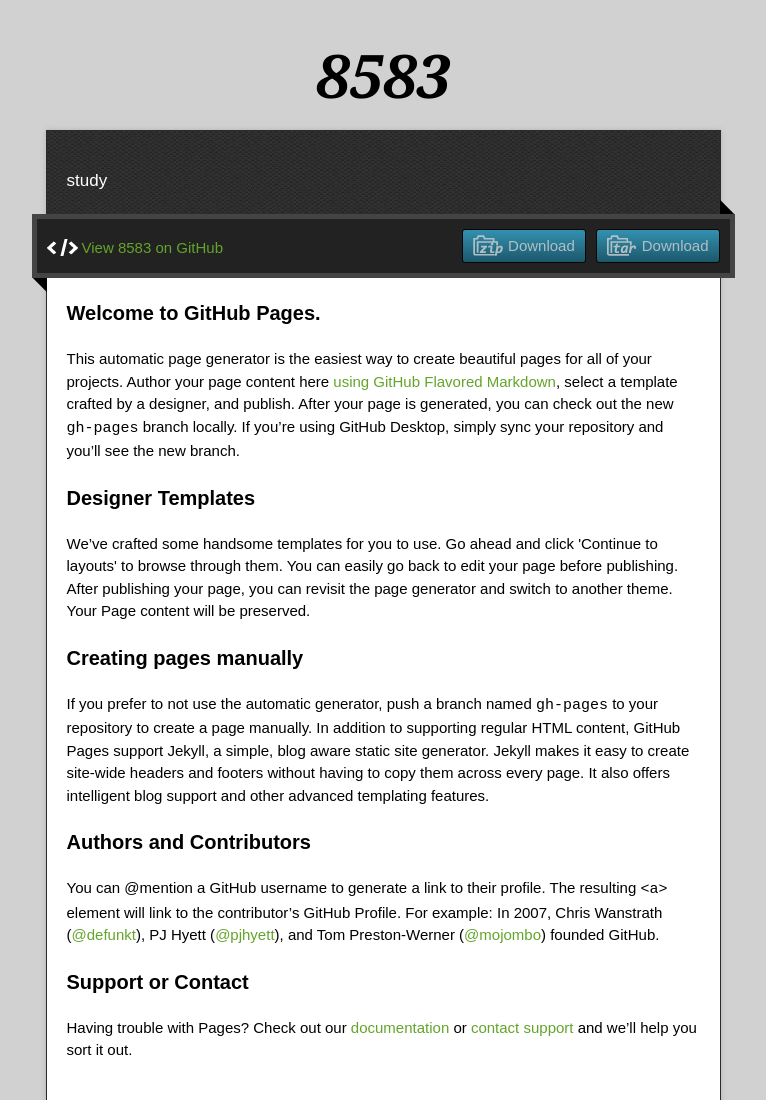
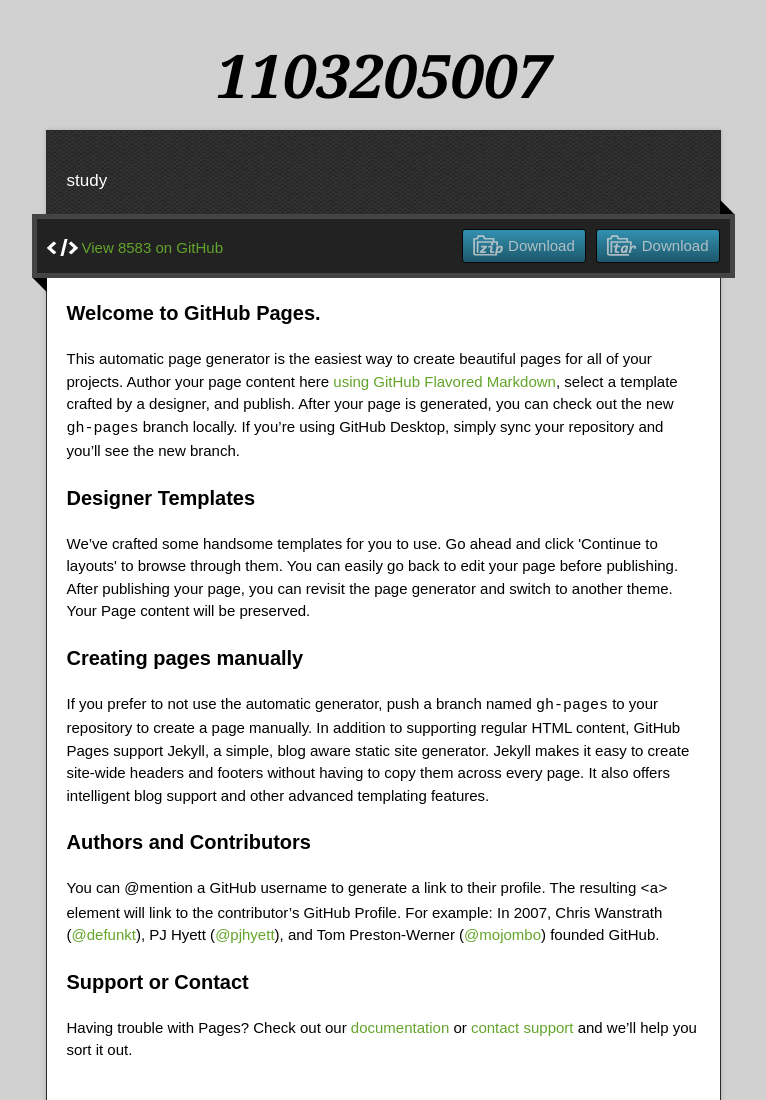
Before and after one commit to 778889/8583, a plain HTML site: page index.html in a window 1280 px wide. Shown: the top 1100 px of the page, without its empty margins (257-1023 px from the left). Drawn offline with nearby package versions, Linux system fonts and the light colour scheme.

Commit message:
Update index.html

```diff
--- a/index.html
+++ b/index.html
@@ -3,6 +3,17 @@
 <!-- Follow him for fun. http://twitter.com/jonrohan. Tail his code on https://github.com/jonrohan -->
 <html>
 <head>
+
+
+
+
+
+
+
+
+
+
+
   <meta charset="utf-8">
   <meta http-equiv="X-UA-Compatible" content="IE=edge,chrome=1">
 
@@ -22,7 +33,7 @@
 
   <div class="wrapper">
     <header>
-      <h1 class="title">8583</h1>
+      <h1 class="title">1103205007</h1>
     </header>
     <div id="container">
       <p class="tagline">study</p>
```
